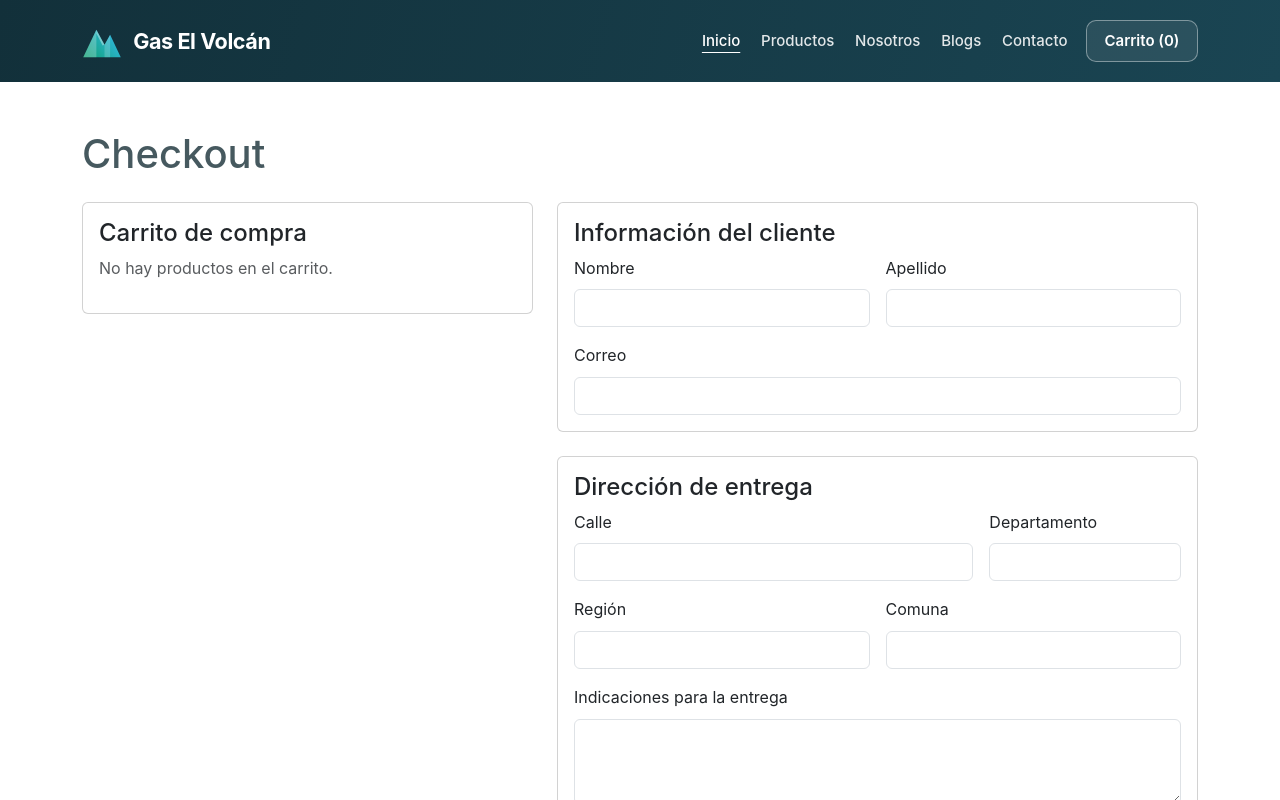
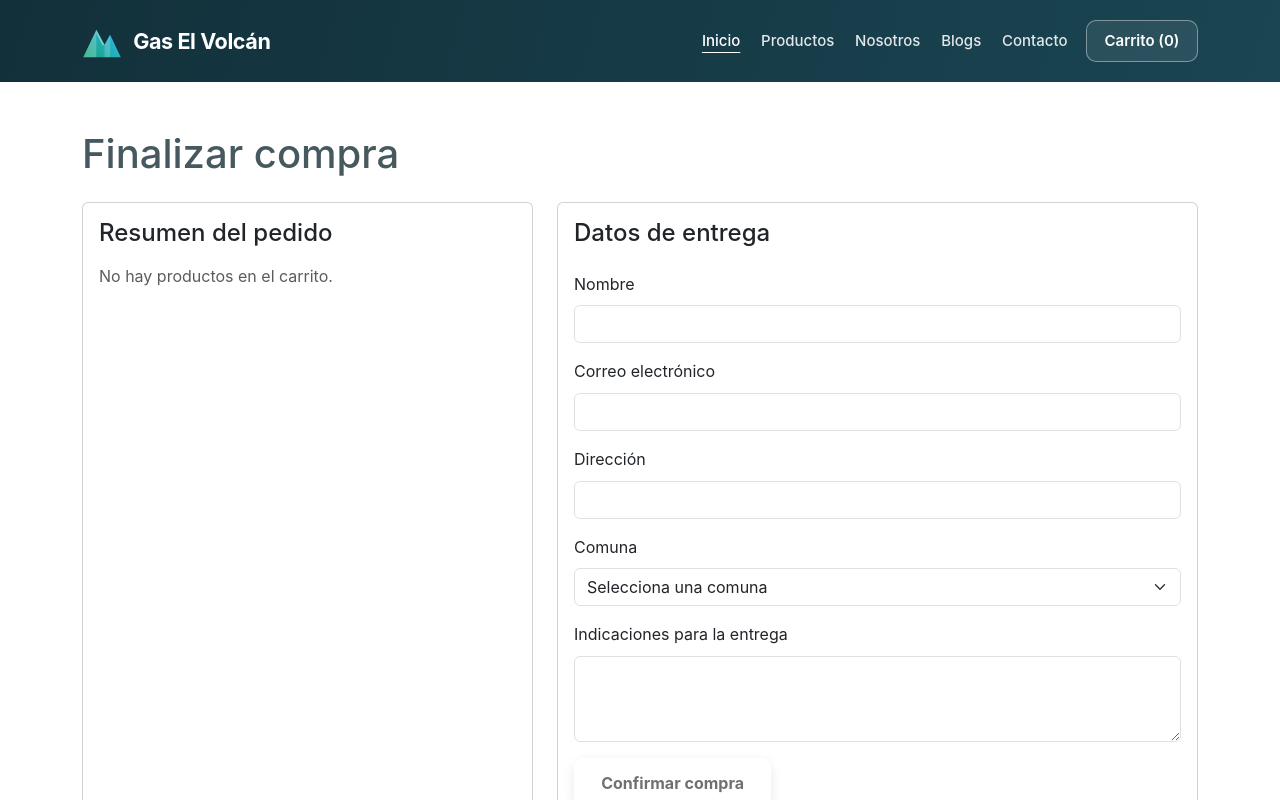
Before and after one commit to claaudic/Proyecto_Volcan, a React (Vite) app in the folder tienda-react/: page /checkout in a window 1280 px wide. Shown: the top 800 px of the page. Built offline with nearby package versions, Linux system fonts and the light colour scheme.

Commit message:
Agrega pedidos y avanza checkout

```diff
--- /dev/null
+++ b/tienda-react/src/datos/pedidos.js
@@ -0,0 +1,48 @@
+const CLAVE_PEDIDOS = 'pedidos_volcan'
+
+export function leerPedidos() {
+    const datos = localStorage.getItem(CLAVE_PEDIDOS)
+
+    if (!datos) {
+        return []
+    }
+
+    try {
+        return JSON.parse(datos)
+    } catch {
+        return []
+    }
+}
+
+export function guardarPedidos(pedidos) {
+    localStorage.setItem(CLAVE_PEDIDOS, JSON.stringify(pedidos))
+}
+
+export function obtenerSiguienteNumeroPedido() {
+    const pedidos = leerPedidos()
+
+    if (pedidos.length === 0) {
+        return 1
+    }
+
+    const numeros = pedidos.map((pedido) => pedido.numero)
+
+    return Math.max(...numeros) + 1
+}
+
+export function crearPedido(datosPedido) {
+    const pedidos = leerPedidos()
+
+    const nuevoPedido = {
+        numero: obtenerSiguienteNumeroPedido(),
+        fecha: new Date().toISOString(),
+        estado: 'Pendiente',
+        ...datosPedido
+    }
+
+    const pedidosActualizados = [...pedidos, nuevoPedido]
+
+    guardarPedidos(pedidosActualizados)
+
+    return nuevoPedido
+}
--- a/tienda-react/src/paginas/Checkout.jsx
+++ b/tienda-react/src/paginas/Checkout.jsx
@@ -1,200 +1,317 @@
 import { useState } from 'react'
+import { useNavigate } from 'react-router-dom'
+
 import { useCarrito } from '../contexto/carritoContexto'
+import { crearPedido } from '../datos/pedidos'
+import { formatearPrecio } from '../datos/productos'
+import { validarNombre, validarCorreo } from '../utilidades/validaciones'
 
 function Checkout() {
-    const { items } = useCarrito()
+    const navigate = useNavigate()
+    const { detalle, vaciar } = useCarrito()
 
     const [formulario, setFormulario] = useState({
         nombre: '',
-        apellido: '',
         correo: '',
-        calle: '',
-        departamento: '',
-        region: '',
+        direccion: '',
         comuna: '',
         indicaciones: ''
     })
 
+    const [errores, setErrores] = useState({})
+
+    const comunas = [
+        'Chillán',
+        'Chillán Viejo',
+        'El Carmen',
+        'Pinto',
+        'San Ignacio',
+        'Bulnes',
+        'Quillón'
+    ]
+
     function manejarCambio(e) {
         const { name, value } = e.target
 
-        setFormulario({
-            ...formulario,
+        setFormulario((anterior) => ({
+            ...anterior,
             [name]: value
-        })
+        }))
+
+        setErrores((anteriores) => ({
+            ...anteriores,
+            [name]: ''
+        }))
     }
 
-    function manejarEnvio(e) {
+    function validarFormulario() {
+        const nuevosErrores = {}
+
+        const errorNombre = validarNombre(formulario.nombre)
+        const errorCorreo = validarCorreo(formulario.correo)
+
+        if (errorNombre) {
+            nuevosErrores.nombre = errorNombre
+        }
+
+        if (errorCorreo) {
+            nuevosErrores.correo = errorCorreo
+        }
+
+        if (formulario.direccion.trim() === '') {
+            nuevosErrores.direccion = 'Ingresa una dirección de entrega.'
+        } else if (formulario.direccion.trim().length > 300) {
+            nuevosErrores.direccion =
+                'La dirección no puede superar los 300 caracteres.'
+        }
+
+        if (formulario.comuna === '') {
+            nuevosErrores.comuna = 'Selecciona una comuna.'
+        }
+
+        if (formulario.indicaciones.length > 300) {
+            nuevosErrores.indicaciones =
+                'Las indicaciones no pueden superar los 300 caracteres.'
+        }
+
+        setErrores(nuevosErrores)
+
+        return Object.keys(nuevosErrores).length === 0
+    }
+
+    function confirmarCompra(e) {
         e.preventDefault()
 
-        console.log('Datos del pedido:', formulario)
-        console.log('Productos del carrito:', items)
+        if (detalle.lineas.length === 0) {
+            setErrores({
+                carrito: 'No puedes confirmar una compra con el carrito vacío.'
+            })
+            return
+        }
 
-        alert('Datos del checkout registrados correctamente')
+        if (!validarFormulario()) {
+            return
+        }
+
+        const pedido = crearPedido({
+            cliente: {
+                nombre: formulario.nombre.trim(),
+                correo: formulario.correo.trim()
+            },
+            entrega: {
+                direccion: formulario.direccion.trim(),
+                comuna: formulario.comuna,
+                indicaciones: formulario.indicaciones.trim()
+            },
+            productos: detalle.lineas,
+            total: detalle.total
+        })
+
+        vaciar()
+
+        navigate('/compra-exitosa', {
+            state: {
+                pedido
+            }
+        })
     }
 
     return (
         <main className="container py-5">
-            <h1 className="mb-4">Checkout</h1>
+            <h1 className="mb-4">Finalizar compra</h1>
 
             <div className="row g-4">
+                <div className="col-lg-5">
+                    <div className="card h-100">
+                        <div className="card-body">
+                            <h2 className="h4 mb-3">Resumen del pedido</h2>
 
-                <div className="col-lg-5">
-                    <div className="card">
-                        <div className="card-body">
-                            <h4>Carrito de compra</h4>
-
-                            {items.length === 0 ? (
+                            {detalle.lineas.length === 0 ? (
                                 <p className="text-muted">
                                     No hay productos en el carrito.
                                 </p>
                             ) : (
-                                <ul className="list-group list-group-flush">
-                                    {items.map((item) => (
+                                <>
+                                    <ul className="list-group list-group-flush mb-3">
+                                        {detalle.lineas.map((linea) => (
                                             <li
-                                            key={item.codigo}
-                                            className="list-group-item d-flex justify-content-between"
+                                                key={linea.codigo}
+                                                className="list-group-item px-0"
                                             >
-                                            <span>{item.codigo}</span>
-                                            <span>Cantidad: {item.cantidad}</span>
+                                                <div className="d-flex justify-content-between">
+                                                    <strong>{linea.nombre}</strong>
+                                                    <span>{formatearPrecio(linea.subtotal)}</span>
+                                                </div>
+
+                                                <small className="text-muted">
+                                                    Cantidad: {linea.cantidad}
+                                                    {' · '}
+                                                    {formatearPrecio(linea.precio)} c/u
+                                                </small>
                                             </li>
                                         ))}
                                     </ul>
+
+                                    <div className="d-flex justify-content-between">
+                                        <strong>Total</strong>
+                                        <strong>
+                                            {formatearPrecio(detalle.total)}
+                                        </strong>
+                                    </div>
+                                </>
+                            )}
+
+                            {errores.carrito && (
+                                <p className="text-danger mt-3">
+                                    {errores.carrito}
+                                </p>
                             )}
                         </div>
                     </div>
                 </div>
 
                 <div className="col-lg-7">
-                    <form onSubmit={manejarEnvio}>
+                    <form noValidate onSubmit={confirmarCompra}>
+                        <div className="card">
+                            <div className="card-body">
+                                <h2 className="h4 mb-4">Datos de entrega</h2>
 
-                        <div className="card mb-4">
-                            <div className="card-body">
-                                <h4>Información del cliente</h4>
+                                <div className="mb-3">
+                                    <label htmlFor="nombre" className="form-label">
+                                        Nombre
+                                    </label>
 
-                                <div className="row g-3">
-
-                                    <div className="col-md-6">
-                                        <label className="form-label">Nombre</label>
                                     <input
+                                        id="nombre"
+                                        name="nombre"
                                         type="text"
-                                            className="form-control"
-                                            name="nombre"
+                                        className={`form-control ${
+                                            errores.nombre ? 'is-invalid' : ''
+                                        }`}
                                         value={formulario.nombre}
                                         onChange={manejarCambio}
-                                            required
                                     />
+
+                                    {errores.nombre && (
+                                        <div className="invalid-feedback">
+                                            {errores.nombre}
+                                        </div>
+                                    )}
                                 </div>
 
-                                    <div className="col-md-6">
-                                        <label className="form-label">Apellido</label>
+                                <div className="mb-3">
+                                    <label htmlFor="correo" className="form-label">
+                                        Correo electrónico
+                                    </label>
+
                                     <input
-                                            type="text"
-                                            className="form-control"
-                                            name="apellido"
-                                            value={formulario.apellido}
+                                        id="correo"
+                                        name="correo"
+                                        type="email"
+                                        className={`form-control ${
+                                            errores.correo ? 'is-invalid' : ''
+                                        }`}
+                                        value={formulario.correo}
                                         onChange={manejarCambio}
-                                            required
                                     />
+
+                                    {errores.correo && (
+                                        <div className="invalid-feedback">
+                                            {errores.correo}
+                                        </div>
+                                    )}
                                 </div>
 
-                                    <div className="col-12">
-                                        <label className="form-label">Correo</label>
+                                <div className="mb-3">
+                                    <label htmlFor="direccion" className="form-label">
+                                        Dirección
+                                    </label>
+
                                     <input
-                                            type="email"
-                                            className="form-control"
-                                            name="correo"
-                                            value={formulario.correo}
+                                        id="direccion"
+                                        name="direccion"
+                                        type="text"
+                                        className={`form-control ${
+                                            errores.direccion ? 'is-invalid' : ''
+                                        }`}
+                                        value={formulario.direccion}
                                         onChange={manejarCambio}
-                                            required
                                     />
+
+                                    {errores.direccion && (
+                                        <div className="invalid-feedback">
+                                            {errores.direccion}
+                                        </div>
+                                    )}
                                 </div>
 
+                                <div className="mb-3">
+                                    <label htmlFor="comuna" className="form-label">
+                                        Comuna
+                                    </label>
+
+                                    <select
+                                        id="comuna"
+                                        name="comuna"
+                                        className={`form-select ${
+                                            errores.comuna ? 'is-invalid' : ''
+                                        }`}
+                                        value={formulario.comuna}
+                                        onChange={manejarCambio}
+                                    >
+                                        <option value="">Selecciona una comuna</option>
+
+                                        {comunas.map((comuna) => (
+                                            <option key={comuna} value={comuna}>
+                                                {comuna}
+                                            </option>
+                                        ))}
+                                    </select>
+
+                                    {errores.comuna && (
+                                        <div className="invalid-feedback">
+                                            {errores.comuna}
                                         </div>
-                            </div>
+                                    )}
                                 </div>
 
-                        <div className="card">
-                            <div className="card-body">
-                                <h4>Dirección de entrega</h4>
-
-                                <div className="row g-3">
-
-                                    <div className="col-md-8">
-                                        <label className="form-label">Calle</label>
-                                        <input
-                                            type="text"
-                                            className="form-control"
-                                            name="calle"
-                                            value={formulario.calle}
-                                            onChange={manejarCambio}
-                                            required
-                                        />
-                                    </div>
-
-                                    <div className="col-md-4">
-                                        <label className="form-label">Departamento</label>
-                                        <input
-                                            type="text"
-                                            className="form-control"
-                                            name="departamento"
-                                            value={formulario.departamento}
-                                            onChange={manejarCambio}
-                                        />
-                                    </div>
-
-                                    <div className="col-md-6">
-                                        <label className="form-label">Región</label>
-                                        <input
-                                            type="text"
-                                            className="form-control"
-                                            name="region"
-                                            value={formulario.region}
-                                            onChange={manejarCambio}
-                                            required
-                                        />
-                                    </div>
-
-                                    <div className="col-md-6">
-                                        <label className="form-label">Comuna</label>
-                                        <input
-                                            type="text"
-                                            className="form-control"
-                                            name="comuna"
-                                            value={formulario.comuna}
-                                            onChange={manejarCambio}
-                                            required
-                                        />
-                                    </div>
-
-                                    <div className="col-12">
-                                        <label className="form-label">
+                                <div className="mb-3">
+                                    <label
+                                        htmlFor="indicaciones"
+                                        className="form-label"
+                                    >
                                         Indicaciones para la entrega
                                     </label>
 
                                     <textarea
-                                            className="form-control"
+                                        id="indicaciones"
                                         name="indicaciones"
+                                        className={`form-control ${
+                                            errores.indicaciones ? 'is-invalid' : ''
+                                        }`}
+                                        rows="3"
                                         value={formulario.indicaciones}
                                         onChange={manejarCambio}
-                                            rows="3"
                                     />
+
+                                    {errores.indicaciones && (
+                                        <div className="invalid-feedback">
+                                            {errores.indicaciones}
                                         </div>
-
+                                    )}
                                 </div>
 
                                 <button
                                     type="submit"
-                                    className="btn btn-primary mt-4"
+                                    className="btn btn-principal"
+                                    disabled={detalle.lineas.length === 0}
                                 >
                                     Confirmar compra
                                 </button>
                             </div>
                         </div>
-
                     </form>
                 </div>
-
             </div>
         </main>
     )
```
Lines whose indentation alone changed are shown as unchanged.
